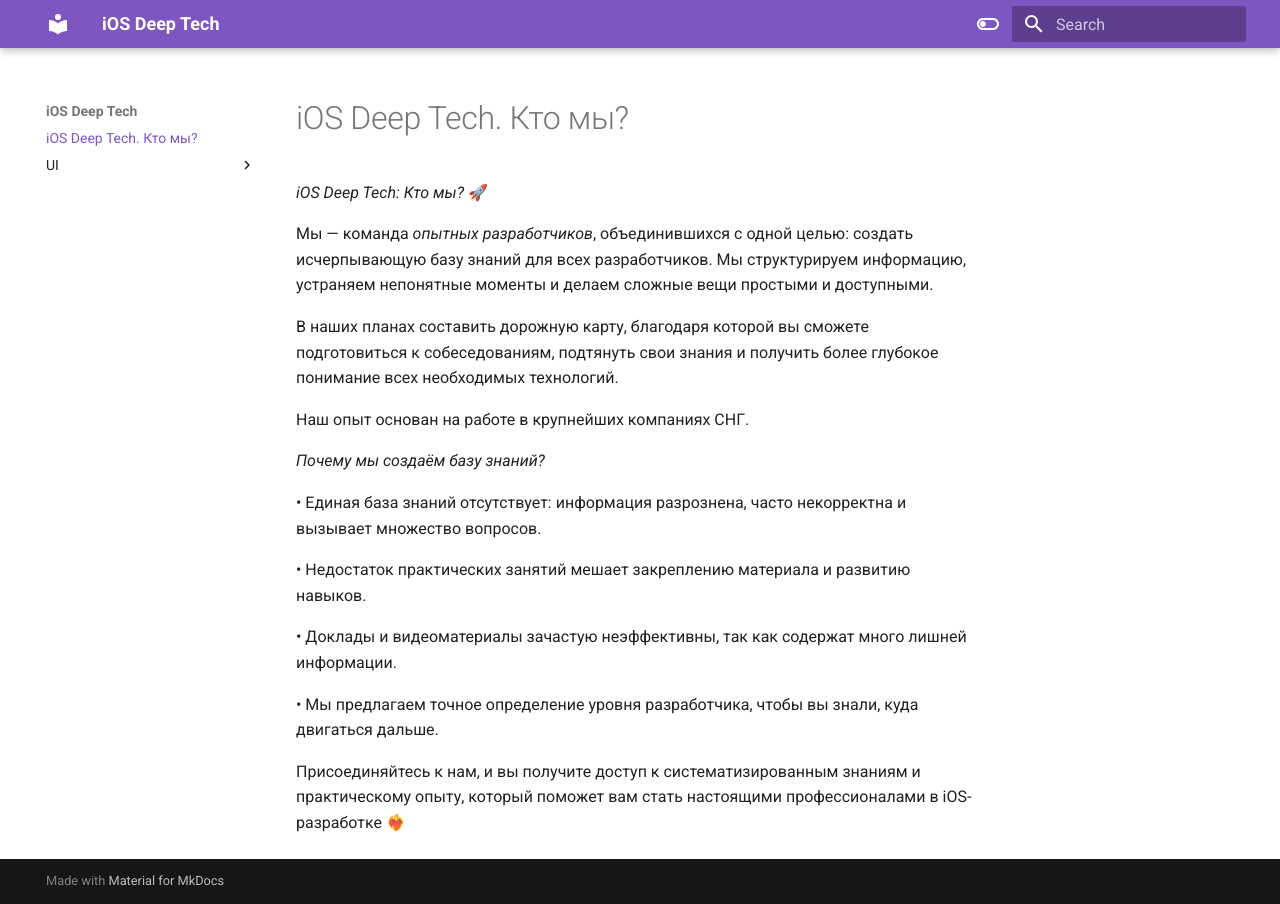
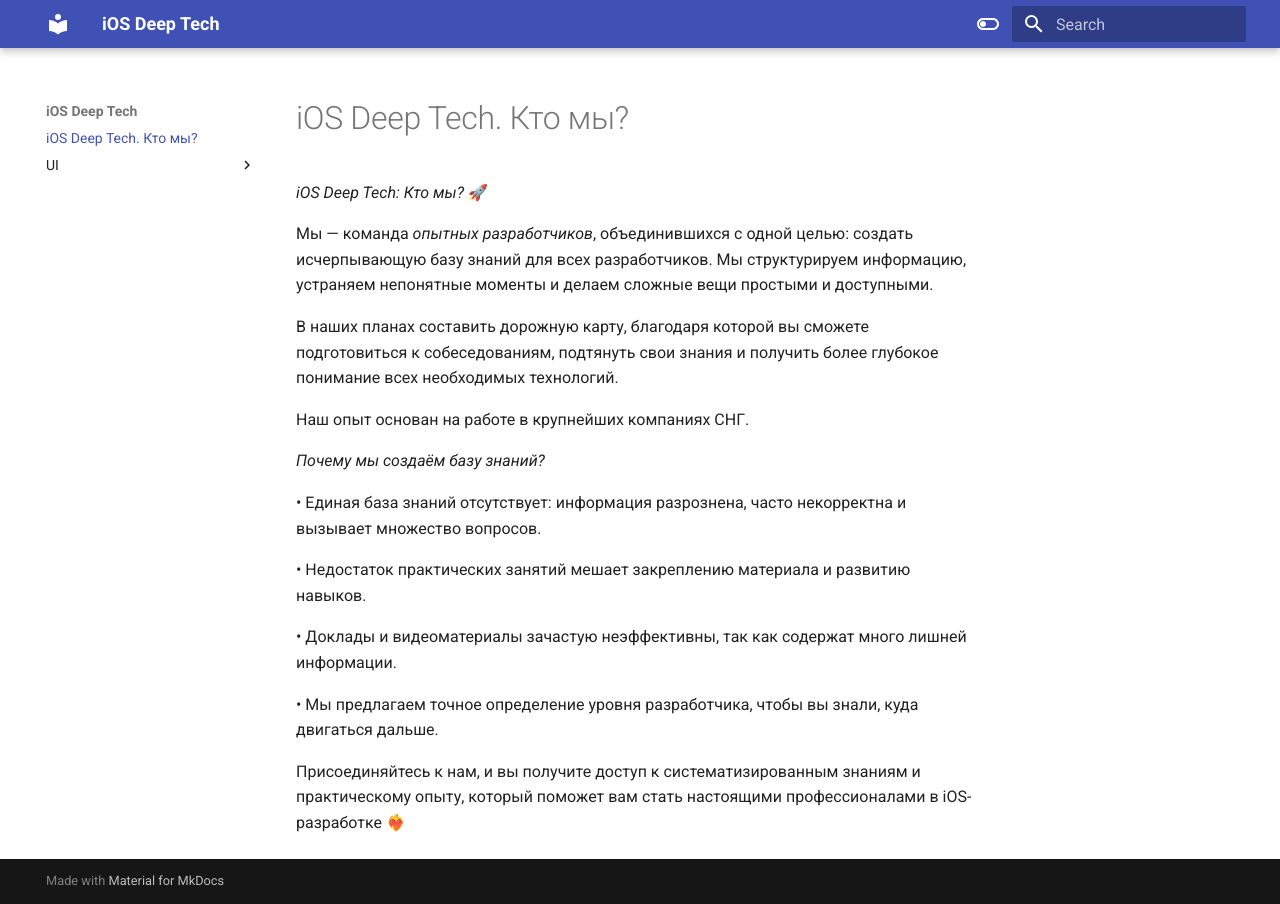
Before and after one commit to iosdeeptech/ios_deep_tech, an MkDocs documentation site: the page built from docs/index.md, in a window 1280 px wide. Built offline with MkDocs 1.6.1 and Material for MkDocs 9.7.7, drawn with Linux system fonts in a browser that asks for light colours.

Commit message:
Изменение цветовой схемы нав бара

```diff
--- a/mkdocs.yml
+++ b/mkdocs.yml
@@ -7,7 +7,7 @@
     # Light mode
     - media: "(prefers-color-scheme: light)"
       scheme: default
-      primary: deep purple
+#      primary: default
       accent: indigo
       toggle:
         icon: material/toggle-switch-off-outline
@@ -16,7 +16,7 @@
     # Dark mode
     - media: "(prefers-color-scheme: dark)"
       scheme: slate
-      primary: deep purple
+#      primary: slate
       accent: blue
       toggle:
         icon: material/toggle-switch
@@ -59,6 +59,3 @@
   - https://polyfill.io/v3/polyfill.min.js?features=es6
   - https://cdn.jsdelivr.net/npm/mathjax@3/es5/tex-mml-chtml.js
   - https://unpkg.com/mermaid/dist/mermaid.min.js
-
-extra_css:
-  - stylesheets/custom.css
```
Also changed, not shown: 1 other file.
